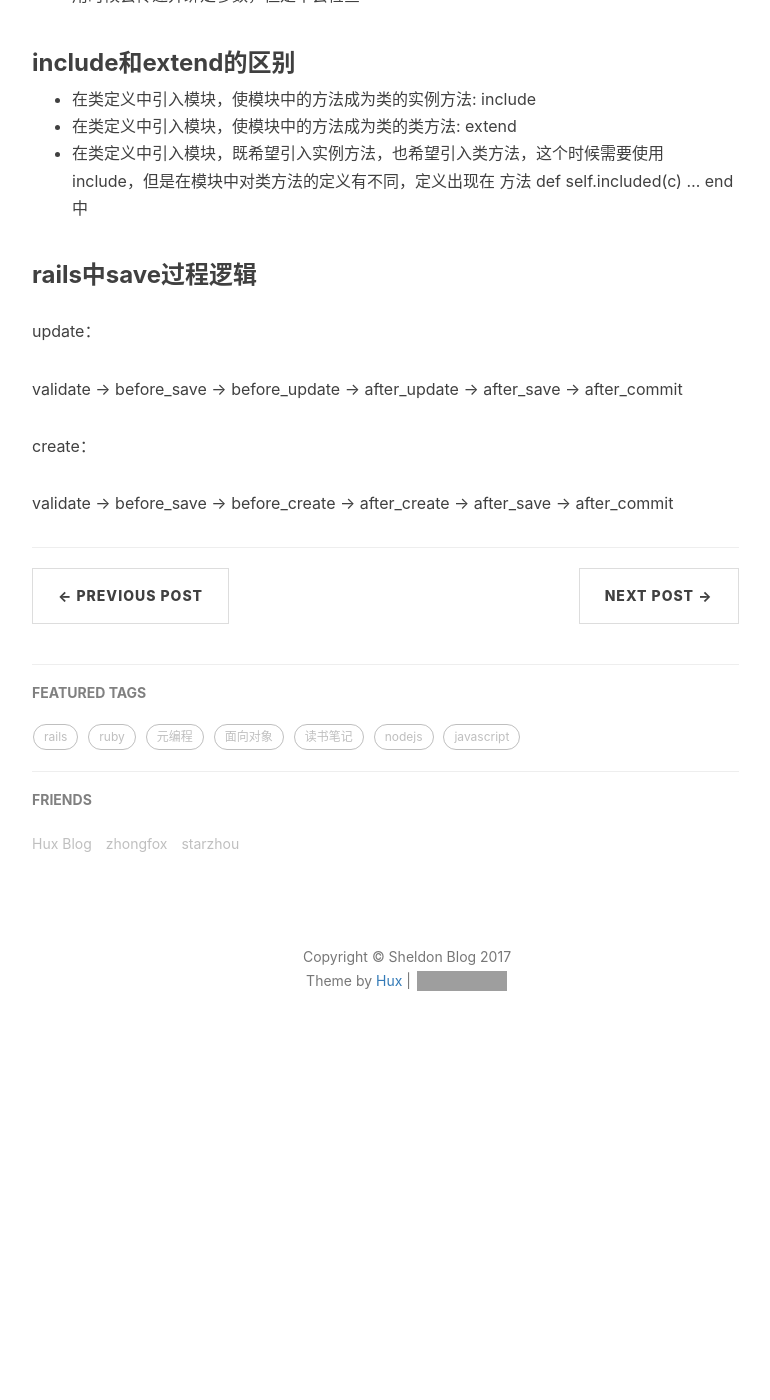
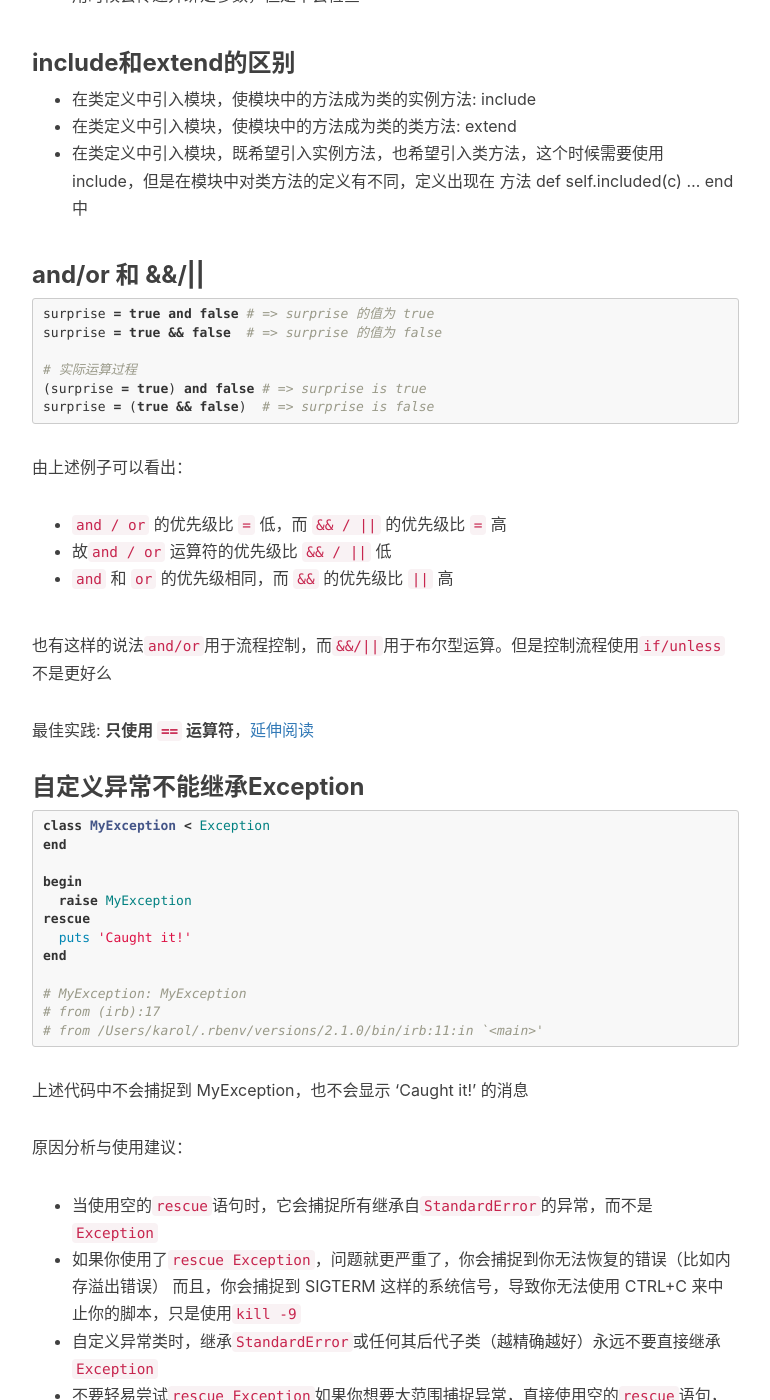
Before and after one commit to chenxiaotao/chenxiaotao.github.com, a Jekyll site: the page built from _posts/2016-03-19-ruby-effective.markdown, in a window 1280 px wide and 1400 px high, scrolled down 708 px. Shown: the whole window, without its empty margins (233-1003 px from the left). Built offline with Jekyll 4.4.1, drawn with Linux system fonts in a browser that asks for light colours; nearby versions of some CDN libraries; comment, search, counter and statistics services are not loaded; before the commit the page ends 1766 px from its top, so only the background shows below that; some of the changed text lies outside the part shown; grey boxes are pictures that could not be loaded.

Commit message:
chang some note

```diff
--- a/_posts/2015-10-06-ruby-metaprogramming-3.markdown
+++ b/_posts/2015-10-06-ruby-metaprogramming-3.markdown
@@ -13,7 +13,7 @@
 ---
 
 #### 代码块
-* 代码块的定义方式有{}花括号与do...end关键字定义两种，单行用花括号，多行用do...end
+* 代码块的定义方式有{}花括号与do...end关键字定义两种，程序员们习惯单行用花括号，多行用do...end
 * 代码块只有在方法调用的时候才可以定义，块会被直接传递给这个方法，判断某个方法调用中是否包含代码块，
 可以通过`Kernel#block_given?`
 * 代码块不仅可以有自己的参数，也会有返回值，往往没有代码块中的最后一行执行结果会被作为返回值返回
--- a/_posts/2016-03-19-ruby-effective.markdown
+++ b/_posts/2016-03-19-ruby-effective.markdown
@@ -22,6 +22,97 @@
 * 在类定义中引入模块，使模块中的方法成为类的类方法: extend
 * 在类定义中引入模块，既希望引入实例方法，也希望引入类方法，这个时候需要使用 include，但是在模块中对类方法的定义有不同，定义出现在 方法 def self.included(c) ... end 中
 
+### and/or 和 &&/||
+
+~~~ruby
+surprise = true and false # => surprise 的值为 true
+surprise = true && false  # => surprise 的值为 false
+
+# 实际运算过程
+(surprise = true) and false # => surprise is true
+surprise = (true && false)  # => surprise is false
+~~~
+
+由上述例子可以看出：
+
+* `and / or` 的优先级比 `=` 低，而 `&& / ||` 的优先级比 `=` 高
+* 故`and / or` 运算符的优先级比 `&& / ||` 低
+* `and` 和 `or` 的优先级相同，而 `&&` 的优先级比 `||` 高
+
+也有这样的说法`and/or`用于流程控制，而`&&/||`用于布尔型运算。但是控制流程使用`if/unless`不是更好么
+
+最佳实践: **只使用 `==` 运算符**，[延伸阅读](https://stackoverflow.com/questions/2083112/difference-between-or-and-in-ruby)
+
+### 自定义异常不能继承Exception
+~~~ruby
+class MyException < Exception
+end
+
+begin
+  raise MyException
+rescue
+  puts 'Caught it!'
+end
+
+# MyException: MyException
+#       from (irb):17
+#       from /Users/karol/.rbenv/versions/2.1.0/bin/irb:11:in `<main>'
+~~~
+
+上述代码中不会捕捉到 MyException，也不会显示 'Caught it!' 的消息
+
+原因分析与使用建议：
+
+* 当使用空的`rescue`语句时，它会捕捉所有继承自`StandardError`的异常，而不是`Exception`
+* 如果你使用了`rescue Exception`，问题就更严重了，你会捕捉到你无法恢复的错误（比如内存溢出错误）
+而且，你会捕捉到 SIGTERM 这样的系统信号，导致你无法使用 CTRL+C 来中止你的脚本，只是使用`kill -9`
+* 自定义异常类时，继承`StandardError`或任何其后代子类（越精确越好）永远不要直接继承`Exception`
+* 不要轻易尝试`rescue Exception`如果你想要大范围捕捉异常，直接使用空的`rescue`语句，
+或者使用`rescue => e`来获取错误对象
+
+[延伸阅读](https://stackoverflow.com/questions/10048173/why-is-it-bad-style-to-rescue-exception-e-in-ruby)
+
+### 创建私有类方法
+~~~ruby
+class Foo
+
+  private
+  def self.bar
+    puts 'Not-so-private class method called'
+  end
+end
+
+Foo.bar # => "Not-so-private class method called"
+~~~
+
+如果这个方法真的是私有方法，那么 Foo.bar 就会抛出`NoMethodError`，但是上面正确打印了，说明调用的并不是私有方法
+
+~~~ruby
+class Foo
+
+  # 方法一
+  class << self
+    private
+    def bar
+      puts 'Class method called'
+    end
+  end
+
+  # 方法二
+  def self.baz
+    puts 'Another class method called'
+  end
+  private_class_method :baz
+
+end
+
+Foo.bar # => NoMethodError: private method `bar' called for Foo:Class
+Foo.baz # => NoMethodError: private method `baz' called for Foo:Class
+~~~
+
+* 把私有类方法放到`class << self`后的块中
+* 使用`private_class_method :method_name`注明
+
 ### rails中save过程逻辑
 update：
 
```
Also changed, not shown: _posts/2015-09-26-ruby-metaprogramming-2.markdown (+37 -9 lines).
